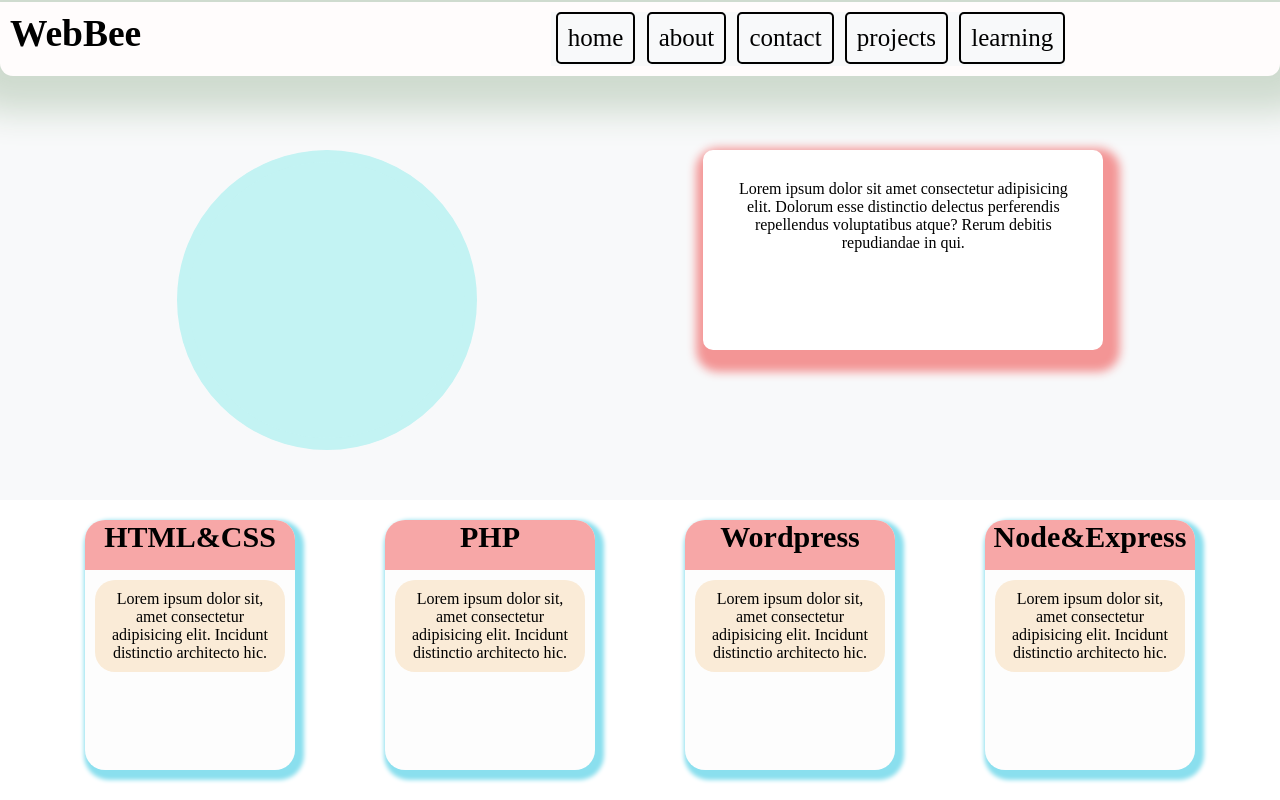
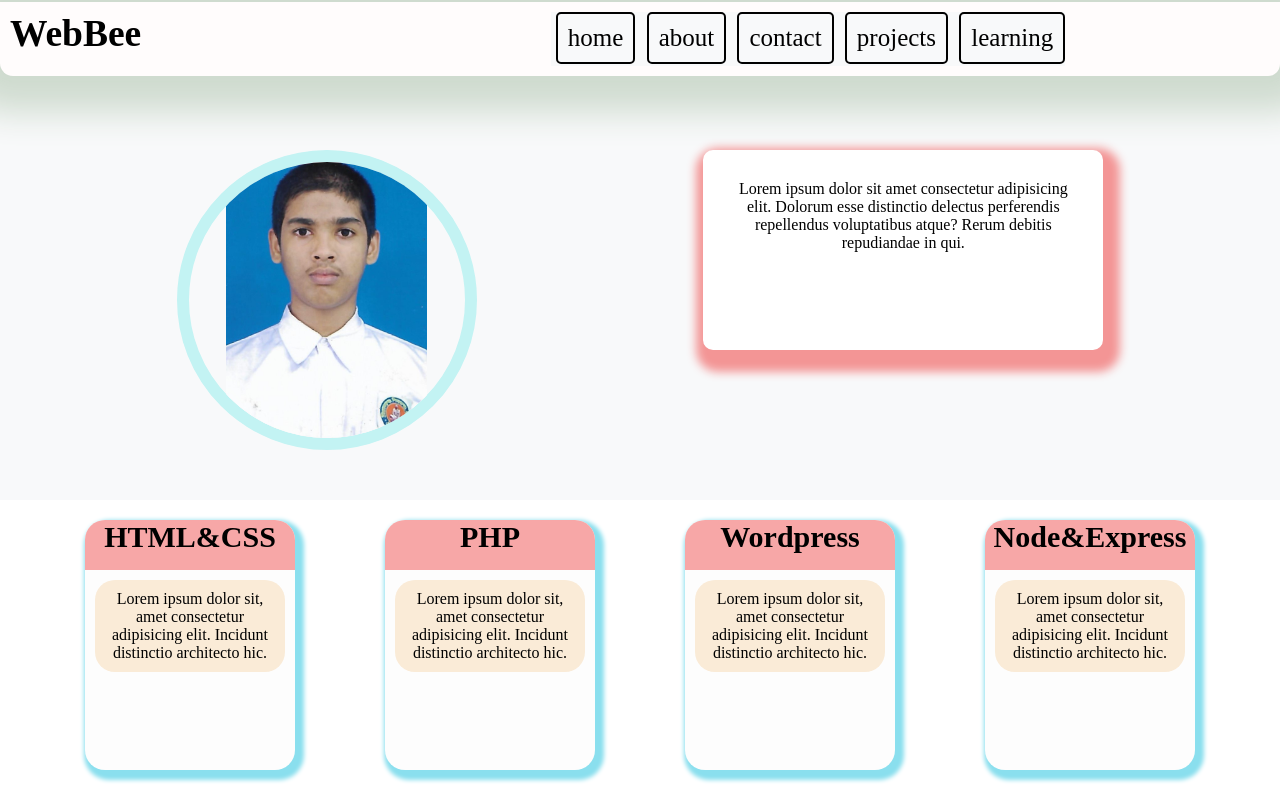
Before and after one commit to Souvik09022002/Souvik09022002.github.io, a plain HTML site: page index.html in a window 1280 px wide. Shown: the top 800 px of the page. Drawn offline with nearby package versions, Linux system fonts and the light colour scheme.

Commit message:
Add files via upload

```diff
--- a/index.html
+++ b/index.html
@@ -33,7 +33,7 @@
 
         <div class="hero">
              <div class="photo">
-                <img src="" alt="">
+                <img src="photo.jpg" alt="">
              </div>
              <div class="intro">Lorem ipsum dolor sit amet consectetur adipisicing elit. Dolorum esse distinctio delectus perferendis repellendus voluptatibus atque? Rerum debitis repudiandae in qui.</div>
         </div>
--- a/style.css
+++ b/style.css
@@ -78,14 +78,21 @@ background-color: #f8f9fa;
   }
 
   .photo {
-    background-color: rgb(195, 243, 243);
     height: 300px;
     width: 300px;
     border: 12px solid rgb(195, 243, 243);
     border-radius: 50%;
     margin: 50px;
-    animation: pulse 1s infinite; /* Adjust the duration and iteration count as needed */
-  }
+    animation: pulse 1s infinite;
+    overflow: hidden; /* Add this line to hide any overflowing content */
+}
+
+.photo img {
+    max-width: 100%; /* Add this line to ensure the image doesn't exceed the width of its container */
+    max-height: 100%; /* Add this line to ensure the image doesn't exceed the height of its container */
+    display: block; /* Add this line to ensure the image behaves as a block element */
+    margin: auto; /* Add this line to center the image horizontally */
+}
 
 .intro{
 border: 10px solid rgb(255, 255, 255);
```
Also changed, not shown: photo.jpg (added).
